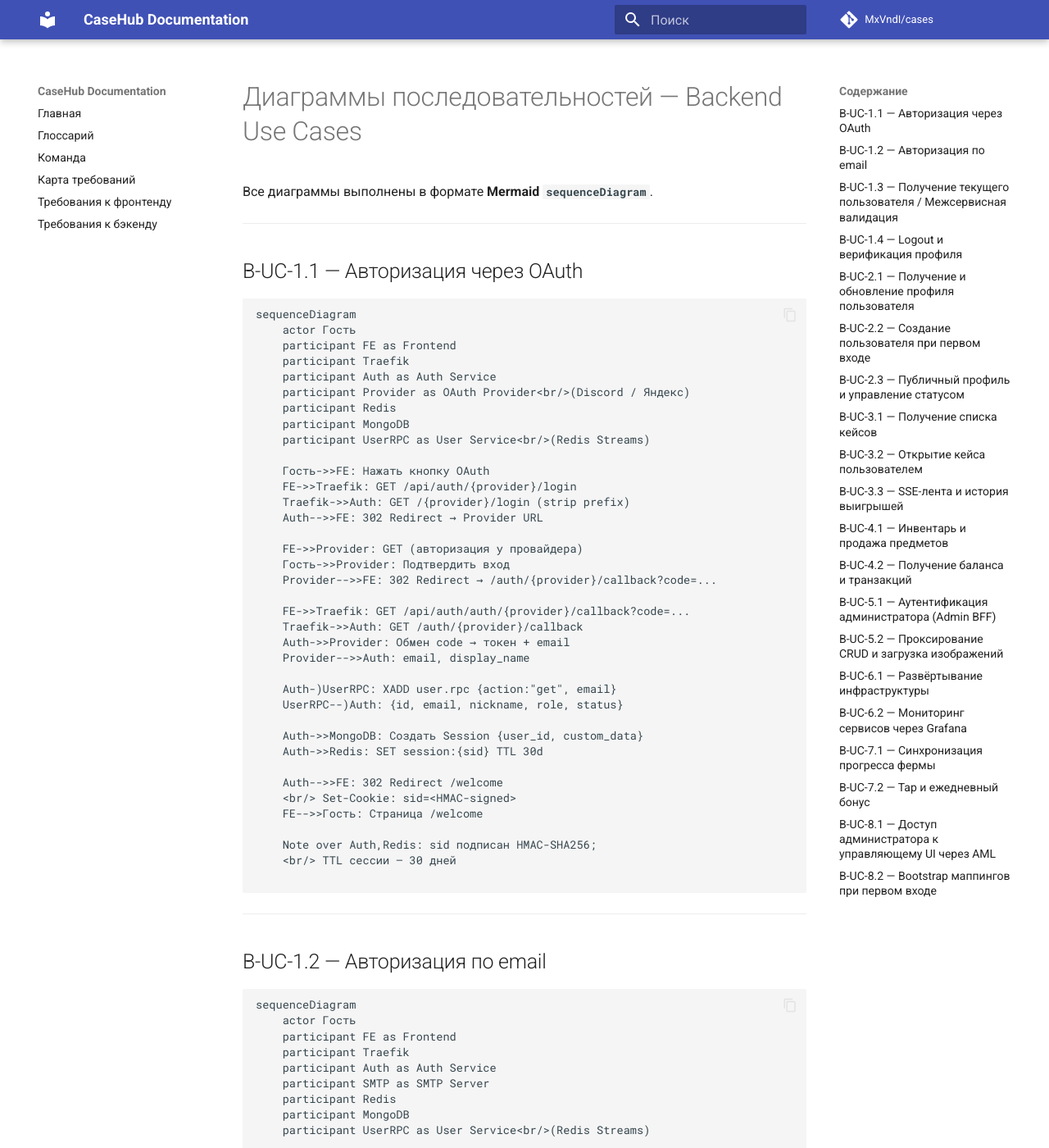
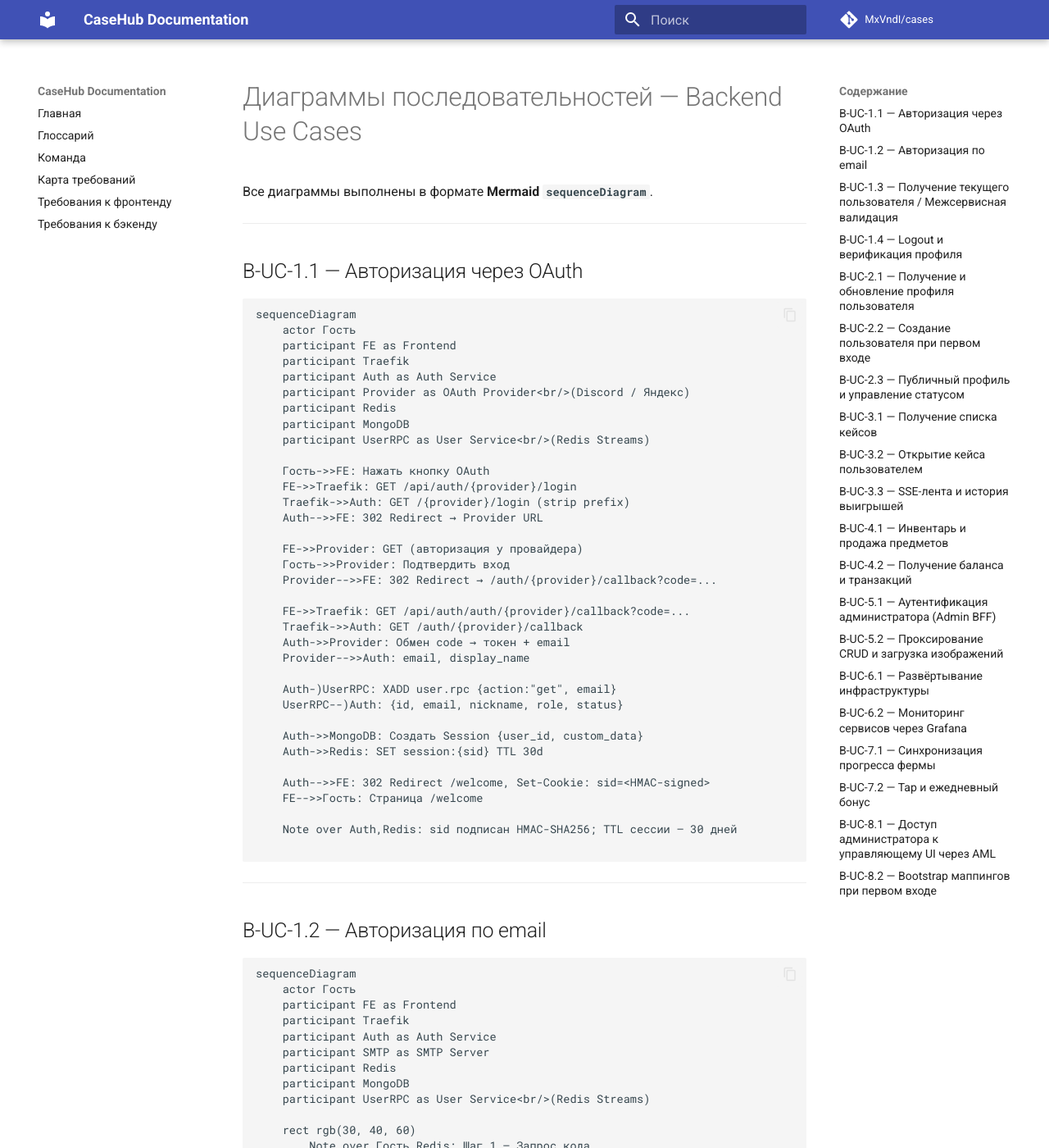
Before and after one commit to MxVndI/cases, an MkDocs documentation site: the page built from docs/backend-requirements/use-cases/sequences.md, in a window 1280 px wide and 1400 px high. Shown: the whole window at 82% size. Built offline with MkDocs 1.6.1 and Material for MkDocs 9.7.7, drawn with Linux system fonts in a browser that asks for light colours; comment, search, counter and statistics services are not loaded.

Commit message:
docs fix 4

````diff
--- a/docs/backend-requirements/use-cases/sequences.md
+++ b/docs/backend-requirements/use-cases/sequences.md
@@ -37,12 +37,10 @@
     Auth->>MongoDB: Создать Session {user_id, custom_data}
     Auth->>Redis: SET session:{sid} TTL 30d
 
-    Auth-->>FE: 302 Redirect /welcome
-    <br/> Set-Cookie: sid=<HMAC-signed>
+    Auth-->>FE: 302 Redirect /welcome, Set-Cookie: sid=<HMAC-signed>
     FE-->>Гость: Страница /welcome
 
-    Note over Auth,Redis: sid подписан HMAC-SHA256;
-    <br/> TTL сессии — 30 дней
+    Note over Auth,Redis: sid подписан HMAC-SHA256; TTL сессии — 30 дней
 
 ```
 
````
